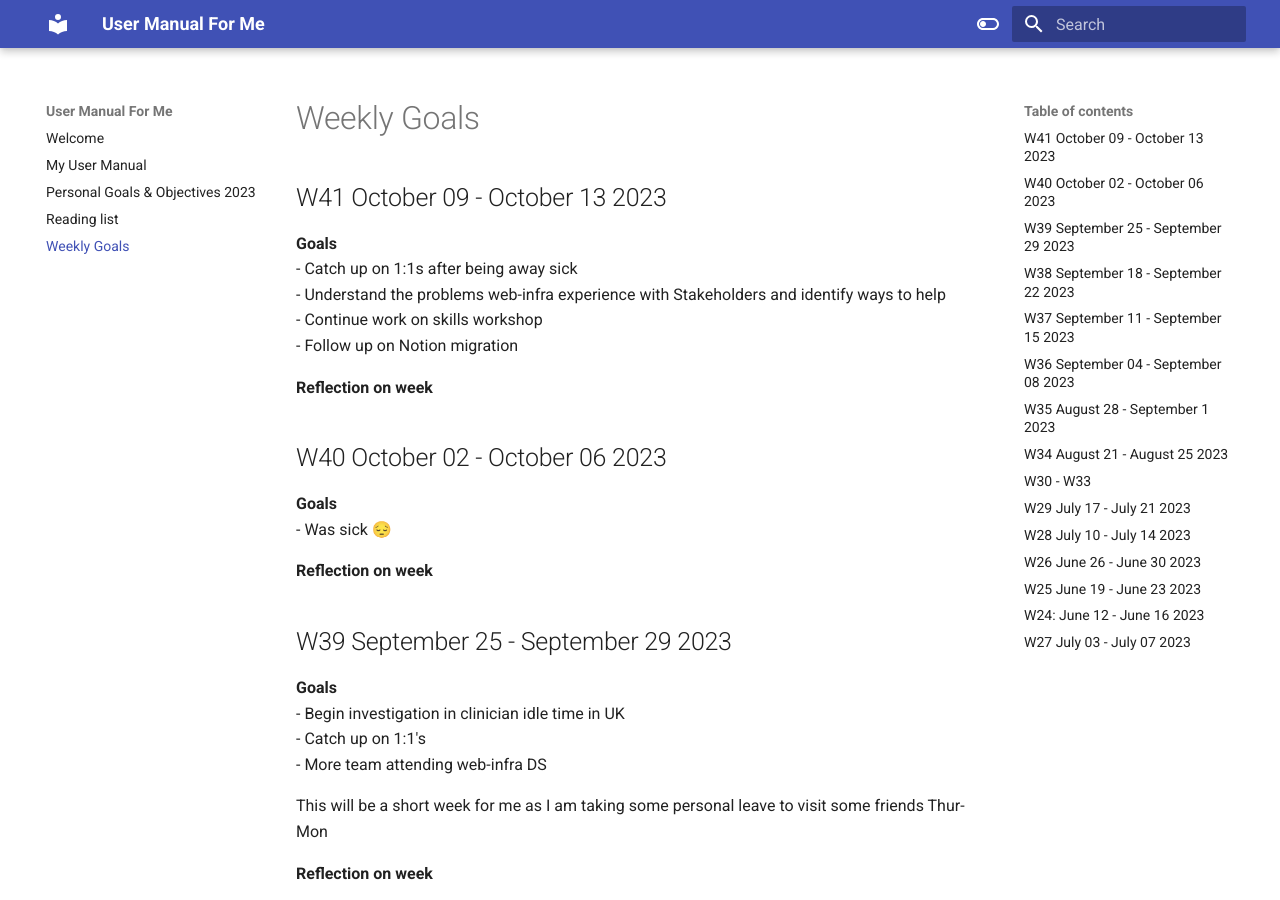
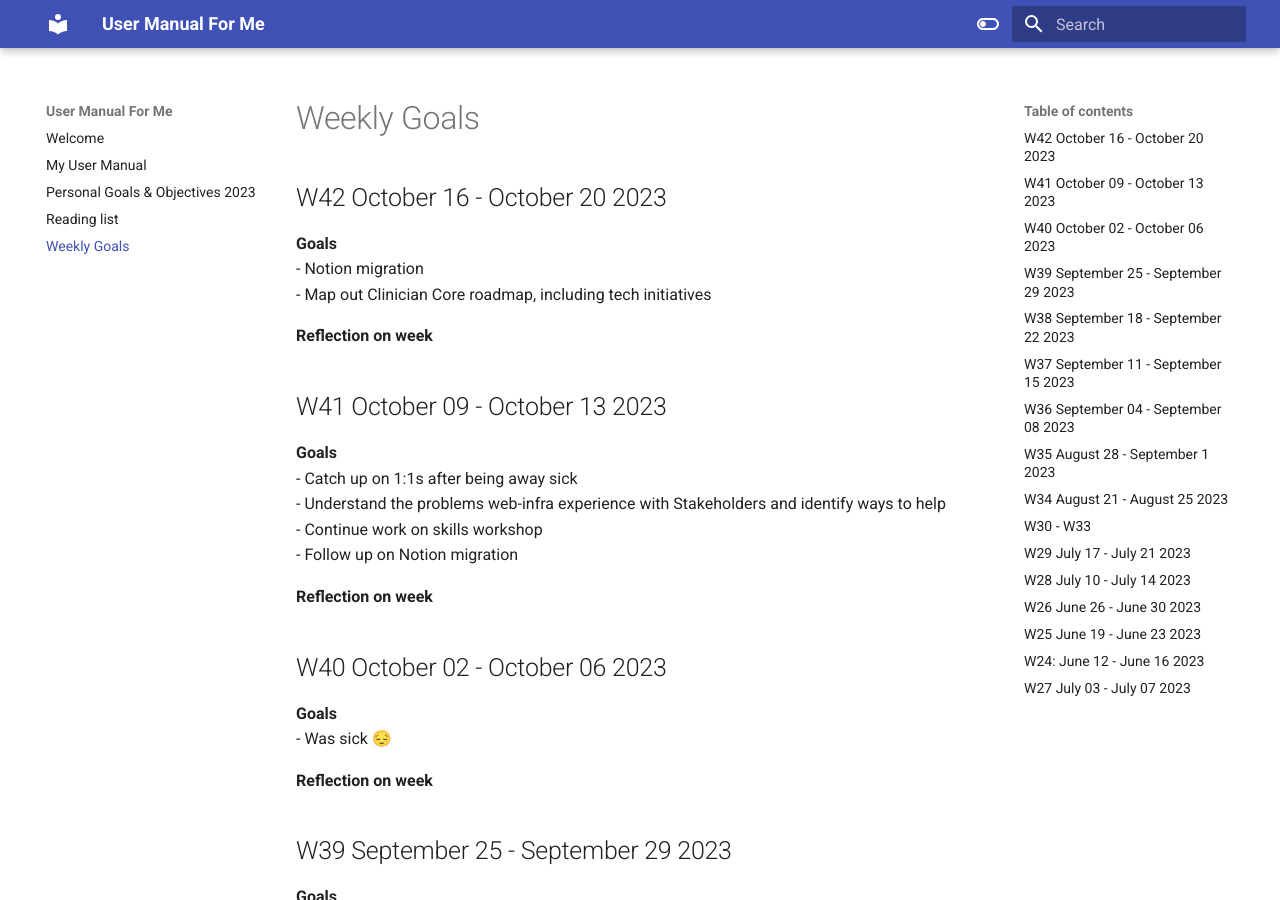
Before and after one commit to skakau/my-ramblings, an MkDocs documentation site: the page built from docs/Weekly Goals.md, in a window 1280 px wide and 900 px high. Built offline with MkDocs 1.6.1 and Material for MkDocs 9.7.7, drawn with Linux system fonts in a browser that asks for light colours.

Commit message:
[PUBLISHER] Merge #46

```diff
--- a/docs/Weekly Goals.md
+++ b/docs/Weekly Goals.md
@@ -1,6 +1,14 @@
 ---
 share: true
 ---
+
+## W42 October 16 - October 20 2023
+**Goals**
+- Notion migration
+- Map out Clinician Core roadmap, including tech initiatives
+
+**Reflection on week**
+
 
 ## W41 October 09 - October 13 2023
 **Goals**
```
